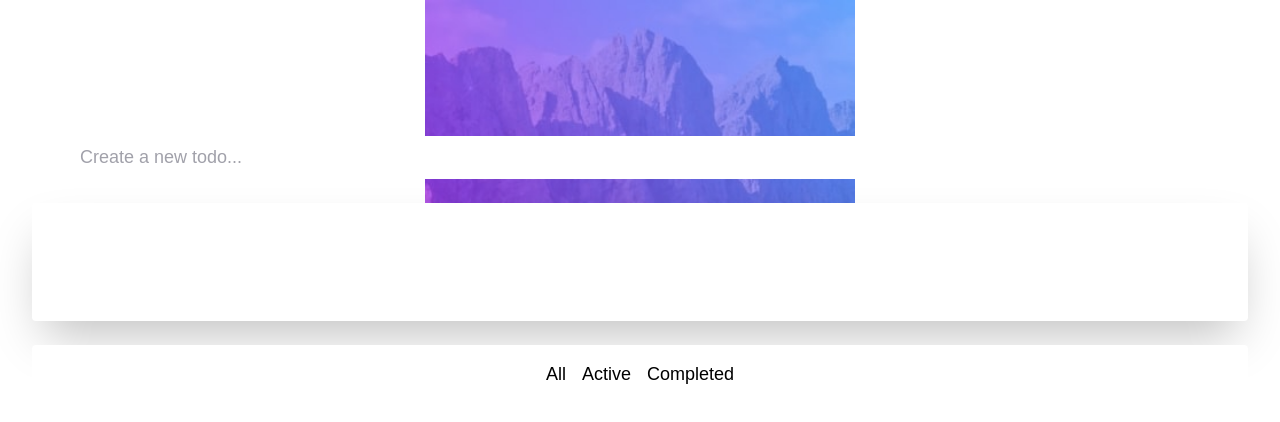
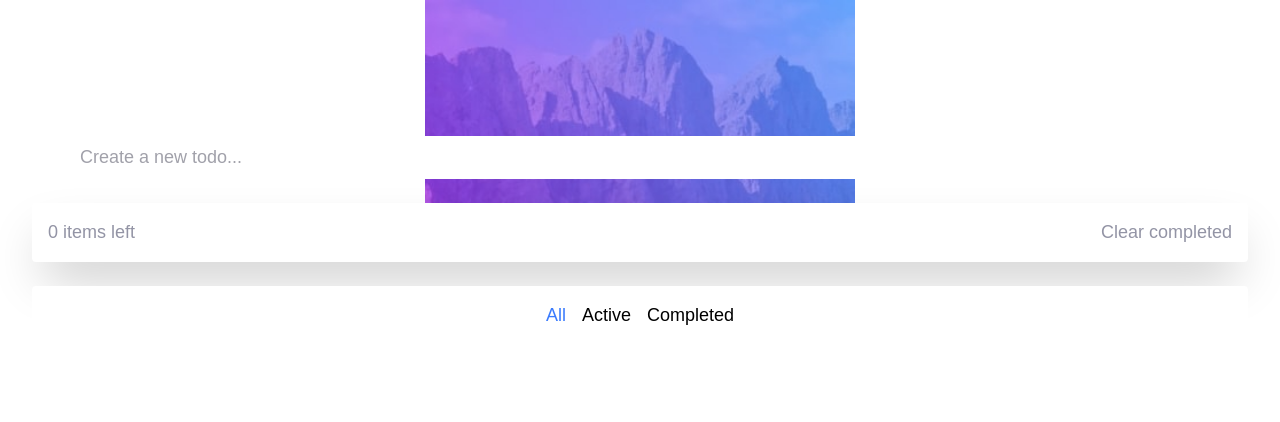
Before and after one commit to ittybe/todo-webapp, a React (Create React App) app: page / in a window 1280 px wide. Shown: the top 422 px of the page. Built offline with nearby package versions, Linux system fonts and the light colour scheme.

Commit message:
changed changetaskstoshow location

```diff
--- a/src/App.js
+++ b/src/App.js
@@ -1,7 +1,7 @@
 import React from "react";
 import AddTaskInput from "./AddTaskInput";
-import ChangeTasksToShow from "./ChangeTasksToShow";
 import TaskBoard from "./TaskBoard"
+
 let guid = () => {
     let s4 = () => {
         return Math.floor((1 + Math.random()) * 0x10000)
@@ -37,6 +37,7 @@ class App extends React.Component {
         this.switchMarkTask = this.switchMarkTask.bind(this)
         this.removeTask = this.removeTask.bind(this)
         this.setTasksToShow = this.setTasksToShow.bind(this)
+        this.clearAllCompleted = this.clearAllCompleted.bind(this)
     }
 
     addTask(task){
@@ -120,6 +121,12 @@ class App extends React.Component {
         this.setState({tasksToShow: value})
     }
 
+    clearAllCompleted () {
+        let _tasks = this.state.tasks;
+        let _allActiveTasks = _tasks.filter((task) => task.isActive);
+
+        this.setState({tasks: _allActiveTasks})
+    }
     render() {
         return (
             <div className="mx-8 my-12 flex flex-col flex-grow justify-center">
@@ -129,8 +136,7 @@ class App extends React.Component {
                 </div>
                 <div className="flex-grow flex flex-col my-12">
                     <AddTaskInput parentAddTask={this.addTask}/>
-                    <TaskBoard  tasks={this.tasksToRender()} remove={this.removeTask} mark={this.switchMarkTask} />
-                    <ChangeTasksToShow set={this.setTasksToShow}/>
+                    <TaskBoard  tasks={this.tasksToRender()} tasksToShow={this.state.tasksToShow} setTasksToShow={this.setTasksToShow} clearAllCompleted={this.clearAllCompleted} remove={this.removeTask} mark={this.switchMarkTask} />
                 </div>
             </div>
         )
--- a/src/ChangeTasksToShow.js
+++ b/src/ChangeTasksToShow.js
@@ -2,23 +2,27 @@ import React from "react";
 
 export default class ChangeTasksToShow extends React.Component {
     setAll() {
-        this.props.set("all")
+        this.props.setTasksToShow("all")
     }
 
     setActive() {
-        this.props.set("active")
+        this.props.setTasksToShow("active")
     }
 
     setCompleted() {
-        this.props.set("completed")
+        this.props.setTasksToShow("completed")
+    }
+
+    textColor(currentTasksToShow) {
+        return this.props.tasksToShow === currentTasksToShow ? "text-primary-blue" : "";
     }
 
     render() {
         return (
             <div className="change-tasks">
-                <button onClick={()=> this.setAll()}>All</button>
-                <button onClick={()=> this.setActive()}>Active</button>
-                <button onClick={()=> this.setCompleted()}>Completed</button>
+                <button onClick={()=> this.setAll()} className={this.textColor("all")}>All</button>
+                <button onClick={()=> this.setActive()} className={this.textColor("active")}>Active</button>
+                <button onClick={()=> this.setCompleted()} className={this.textColor("completed")}>Completed</button>
             </div>
         )
     }
--- a/src/TaskBoard.js
+++ b/src/TaskBoard.js
@@ -1,9 +1,11 @@
 import React from "react";
 import Task from "./Task";
+import ChangeTasksToShow from "./ChangeTasksToShow";
 
 export default class TaskBoard extends React.Component {
     render() {
         return (
+            <div>
                 <div className="flex-grow rounded bg-white shadow-2xl my-6">
                     <div>
                     {this.props.tasks.map((task, index) => {
@@ -16,13 +18,15 @@ export default class TaskBoard extends React.Component {
                             />
                     })}
                     </div>
-                <div>
-                    <div></div>
-                    <div></div>
-                    <div></div>
+                    <div className="flex flex-row p-4 text-l-dark-grayish-blue">
+                        <div>{this.props.tasks.length} items left</div>
+                        <div className="flex-grow m-2"></div>
+                        <button onClick={this.props.clearAllCompleted} className="hover:text-l-very-dark-grayish-blue">Clear completed</button>
+                    </div>
+                </div>
+                <ChangeTasksToShow tasksToShow={this.props.tasksToShow} setTasksToShow={this.props.setTasksToShow}/>
             </div>
 
-            </div>
         )
     }
 }
--- a/src/index.css
+++ b/src/index.css
@@ -19,8 +19,6 @@ body {
 #root {
     display: flex;
     flex-direction: column;
-
-    min-height: 500px;
 }
 
 .header button {
@@ -139,5 +137,5 @@ gradient border wrapper
 }
 
 .change-tasks>button:hover {
-    color: var(--primary-bright-blue)
+    color: var(--l-very-dark-grayish-blue)
 }
```
Lines whose indentation alone changed are shown as unchanged.
